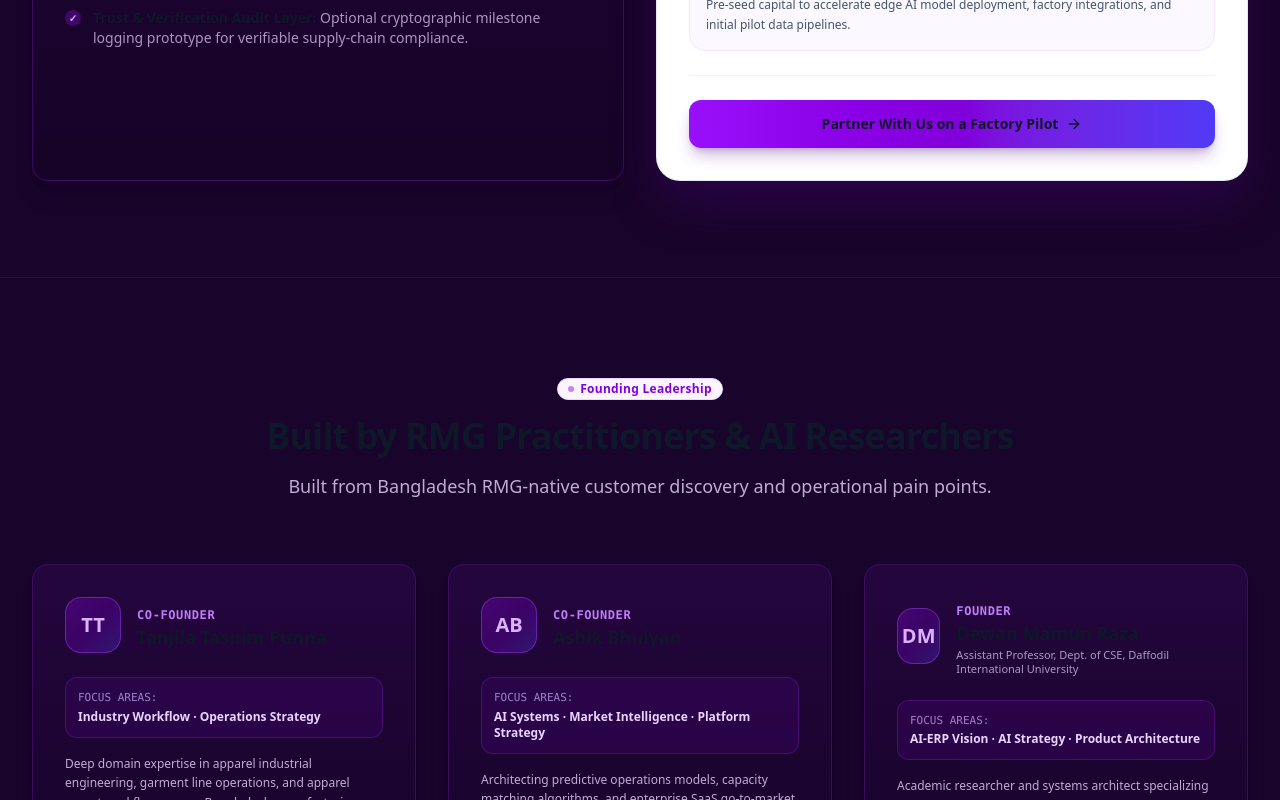
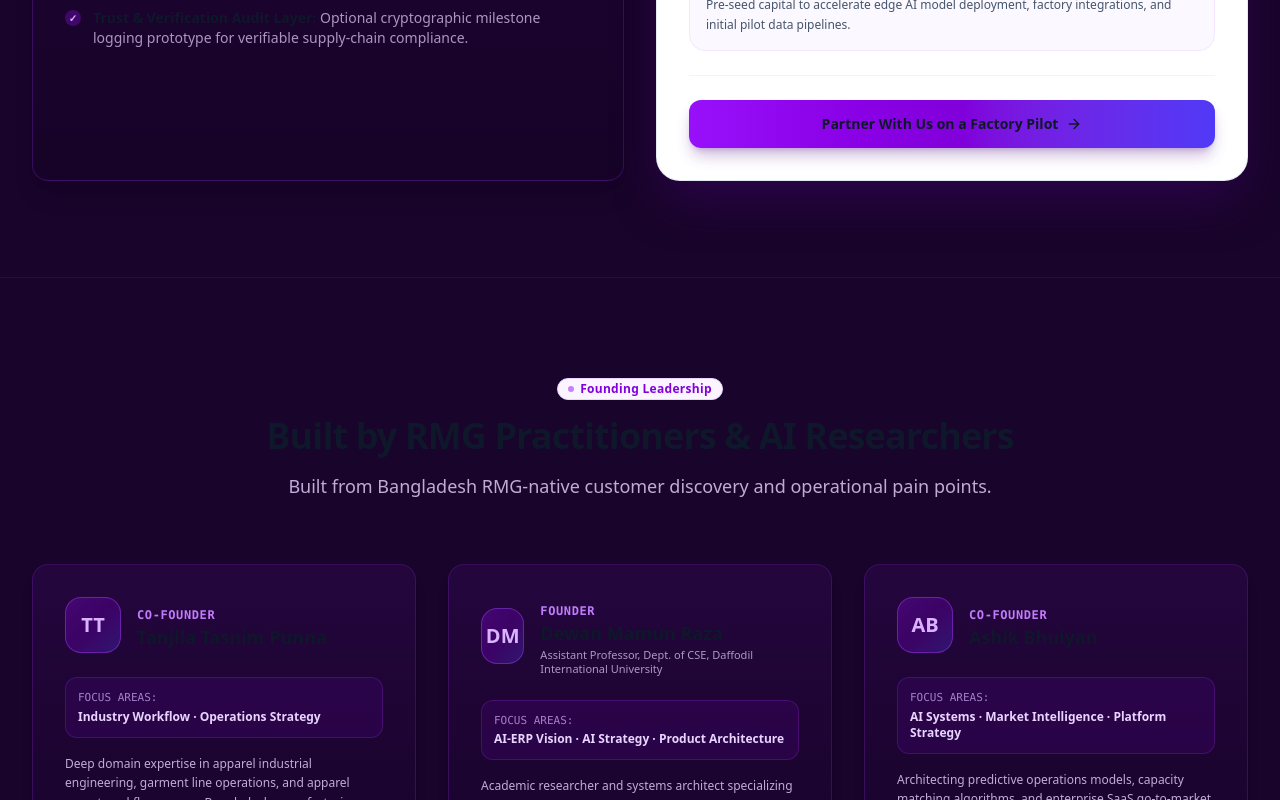
Before and after one commit to ashikbhuiyan56/shilpo-ai-erp, a React (Vite) app: page / in a window 1280 px wide. Shown: the part 11200-12000 px from the top of the page. Built offline with nearby package versions, Linux system fonts and the light colour scheme.

Commit message:
Reorder Ashik Bhuiyan entry in mockData

```diff
--- a/src/data/mockData.ts
+++ b/src/data/mockData.ts
@@ -496,17 +496,17 @@ export const TEAM_MEMBERS = [
     bio: 'Deep domain expertise in apparel industrial engineering, garment line operations, and apparel export workflows across Bangladesh manufacturing hubs.',
   },
   {
-    name: 'Ashik Bhuiyan',
-    role: 'CO-FOUNDER',
-    domain: 'AI Systems · Market Intelligence · Platform Strategy',
-    bio: 'Architecting predictive operations models, capacity matching algorithms, and enterprise SaaS go-to-market execution for high-growth industrial AI.',
-  },
-  {
     name: 'Dewan Mamun Raza',
     role: 'FOUNDER',
     title: 'Assistant Professor, Dept. of CSE, Daffodil International University',
     domain: 'AI-ERP Vision · AI Strategy · Product Architecture',
     bio: 'Academic researcher and systems architect specializing in applied machine learning, industrial optimization, and verified distributed systems for manufacturing.',
+  },
+  {
+    name: 'Ashik Bhuiyan',
+    role: 'CO-FOUNDER',
+    domain: 'AI Systems · Market Intelligence · Platform Strategy',
+    bio: 'Architecting predictive operations models, capacity matching algorithms, and enterprise SaaS go-to-market execution for high-growth industrial AI.',
   },
 ];
 
```
